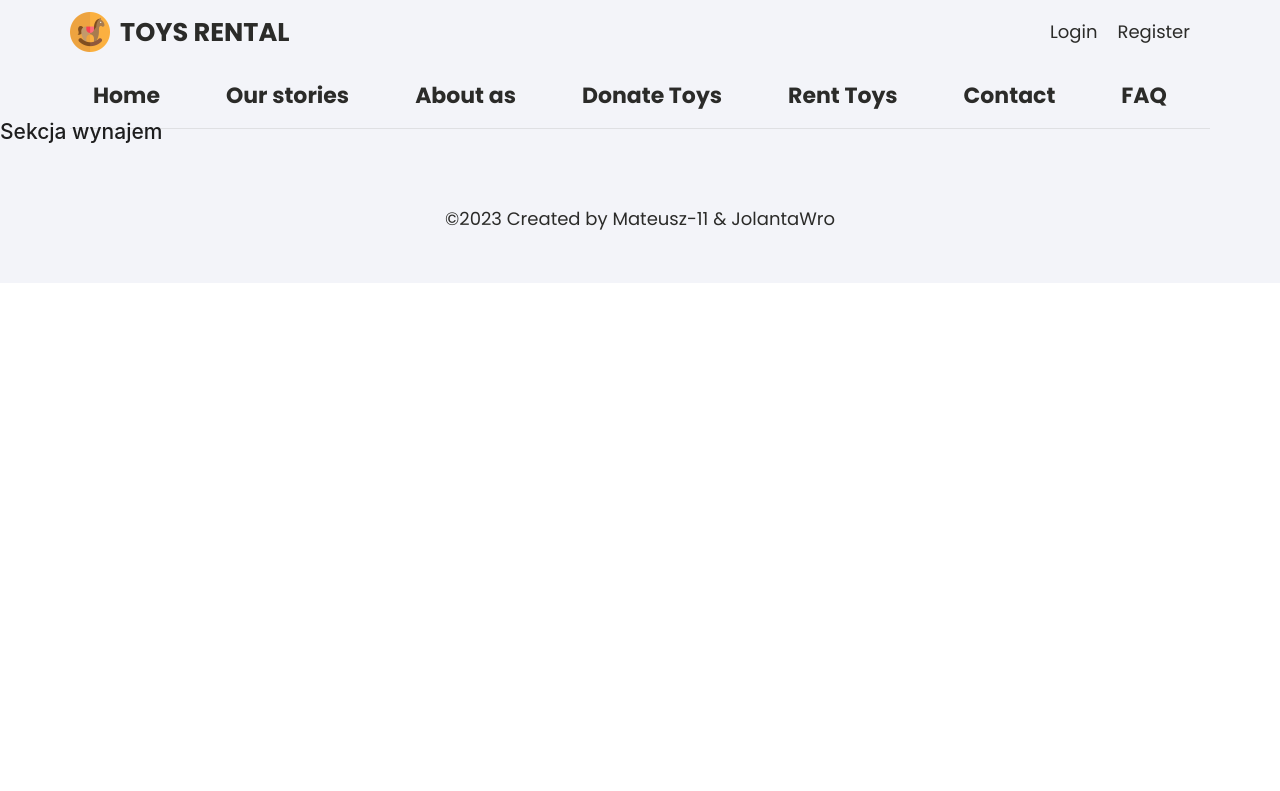
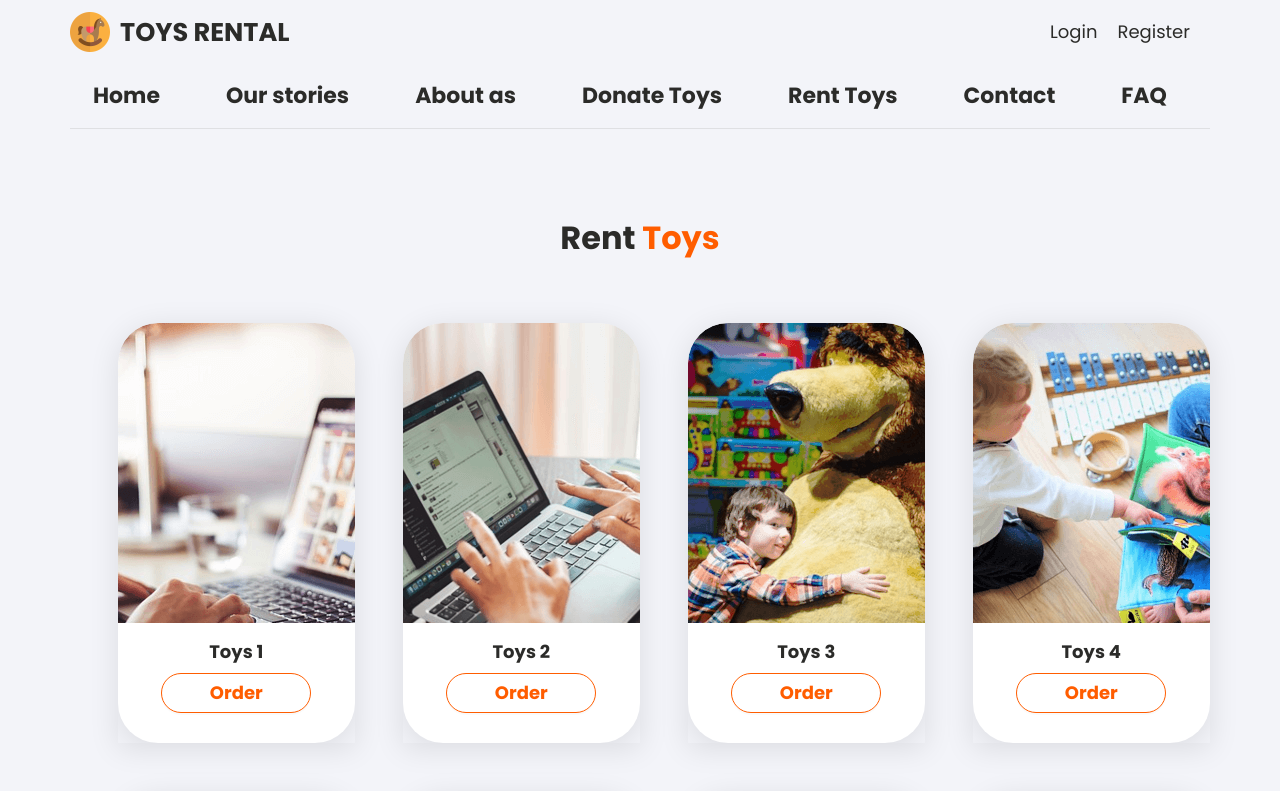
Before and after one commit to JolantaWro/Toys_Rental_App, a React (Create React App) app: page /rental in a window 1280 px wide. Shown: the top 791 px of the page. Built offline with nearby package versions, Linux system fonts and the light colour scheme; no server answers.

Commit message:
to delete

```diff
--- a/src/App.css
+++ b/src/App.css
@@ -179,10 +179,8 @@
 	border: 1px solid var(--second-color);
 	color: var(--third-color);
 	background-color: var(--second-color);
-
-
 }
-.ant-modal .ant-modal-footer .ant-btn+.ant-btn:not(.ant-dropdown-trigger) {
+.ant-modal .ant-modal-footer .ant-btn + .ant-btn:not(.ant-dropdown-trigger) {
 	display: none;
 }
 
@@ -190,11 +188,13 @@
 	color: var(--second-color);
 }
 
-.ant-picker-dropdown .ant-picker-cell-in-view.ant-picker-cell-selected .ant-picker-cell-inner {
+.ant-picker-dropdown
+	.ant-picker-cell-in-view.ant-picker-cell-selected
+	.ant-picker-cell-inner {
 	background-color: var(--second-color);
 }
 
-.ant-result .ant-result-icon  {
+.ant-result .ant-result-icon {
 	display: none;
 }
 
@@ -362,22 +362,20 @@
 	color: var(--main-color);
 }
 
-
-.ant-form-item .ant-form-item-label >label {
+.ant-form-item .ant-form-item-label > label {
 	font-size: var(--font-size--main);
 }
-
 
 .form__item {
 	border-radius: var(--border-radius);
 	border: 1px solid var(--main-color);
 }
 
-.ant-input:focus, .ant-input:hover {
+.ant-input:focus,
+.ant-input:hover {
 	border-radius: var(--border-radius);
 	border: 1px solid var(--main-color);
 }
-
 
 .ant-form button {
 	background-color: var(--third-bg-color);
@@ -394,9 +392,8 @@
 }
 
 .ant-btn-primary:not(:disabled):not(.ant-btn-disabled):hover {
-	background-color:var(--second-color)
+	background-color: var(--second-color);
 }
-
 
 /*  ----------------------------
 
@@ -475,7 +472,9 @@
 	color: var(--second-color);
 }
 
-.ant-picker-dropdown .ant-picker-cell-in-view.ant-picker-cell-today .ant-picker-cell-inner::before {
+.ant-picker-dropdown
+	.ant-picker-cell-in-view.ant-picker-cell-today
+	.ant-picker-cell-inner::before {
 	border: 1px solid var(--second-color);
 }
 
@@ -633,9 +632,10 @@ div.slick-c:not(.slick-current) {
 	margin: 15px 0;
 }
 
-.faq__link, .faq__link:hover {
+.faq__link,
+.faq__link:hover {
 	color: var(--second-color);
-	font-weight:  var(--font-weight--hero);
+	font-weight: var(--font-weight--hero);
 }
 
 /*  ----------------------------
@@ -643,7 +643,6 @@ div.slick-c:not(.slick-current) {
     FOOTER
 
 ----------------------------  */
-
 
 .footer {
 	background: var(--main-bg-color);
@@ -653,3 +652,61 @@ div.slick-c:not(.slick-current) {
 .copyright {
 	font-size: var(--font-size--main);
 }
+
+/*  ----------------------------
+
+    RENTAL TOYS
+
+----------------------------  */
+
+.rentaltoys {
+	/* margin-bottom: 200px; */
+}
+
+.rentaltoys .ant-col {
+	/* background-color: green; */
+	margin-bottom: 50px;
+}
+
+.rentaltoys .rentaltoys__content {
+	border-radius: var(--border-radius) var(--border-radius) 0 0;
+	overflow: hidden;
+	box-shadow: var(--border-shadow);
+}
+
+.rentaltoys .rentaltoys__title {
+	/* background-color: var(--third-bg-color);
+	font-family: var(--font-family-main);
+	font-size: var(--font-size--main);
+	font-weight: var(--font-weight--hero);
+	color: var(--main-color);
+	height: 70px;
+	display: flex;
+	justify-content: center;
+	align-items: center;
+	border-radius: 0 0 var(--border-radius) var(--border-radius); */
+}
+
+.rentaltoys .rentaltoys__content .rentaltoys__img {
+	height: 300px;
+	background-repeat: no-repeat;
+	width: 285px;
+}
+
+.rentaltoys .rentaltoys__content .rentaltoys__title {
+	background-color: var(--third-bg-color);
+	font-family: var(--font-family-main);
+	font-size: var(--font-size--main);
+	font-weight: var(--font-weight--hero);
+	color: var(--main-color);
+	height: 120px;
+	border-radius: 0 0 var(--border-radius) var(--border-radius);
+	display: flex;
+	flex-direction: column;
+	justify-content: center;
+	align-items: center;
+}
+
+.rentaltoys .rentaltoys__content .rentaltoys__btn {
+	margin: 10px 0;
+}
--- a/src/components/Rental.js
+++ b/src/components/Rental.js
@@ -1,11 +1,73 @@
-import React from 'react';
+import React from "react";
+import { Col, Row } from "antd";
+import { Button, Space } from "antd";
+import { toysList } from "../config/dataToys";
 
 const Rental = () => {
-    return (
-        <div>
-            <h2>Sekcja wynajem</h2>
-        </div>
-    );
+	return (
+		<>
+			<div className='container'>
+				<div className='holder'>
+					<h2 className='holder__title'>
+						Rent <span className='holder__title--highlight'>Toys</span>
+					</h2>
+
+					<Row className='rentaltoys'>
+						{toysList.map((product) => (
+							<Col
+								className='rentaltoys__content'
+								key={product.id}
+								xs={{
+									span: 5,
+									offset: 1,
+								}}
+								lg={{
+									span: 5,
+									// offset: 2,
+								}}>
+								<div className='rentaltoys rentaltoys__content'>
+									<div
+										className='rentaltoys  rentaltoys__img'
+										style={{
+											backgroundImage: `url(${product.image})`,
+										}}></div>
+								</div>
+								<div className='rentaltoys rentaltoys__content rentaltoys__title'>
+									<span>{product.title}</span>
+									<Space wrap>
+										<Button className='rentaltoys__btn'>Order</Button>
+									</Space>
+								</div>
+							</Col>
+							// <Col
+							// 	key={product.id}
+							// 	xs={{
+							// 		span: 5,
+							// 		offset: 1,
+							// 	}}
+							// 	lg={{
+							// 		span: 6,
+							// 		offset: 2,
+							// 	}}>
+							// 	<div className=' rentaltoys rentaltoys__content'>
+							// 		<div className='rentaltoys  rentaltoys__image'></div>
+							// 		<h3 className='rentaltoys  rentaltoys__title'>
+							// 			{product.title}
+							// 		</h3>
+							// 		<div className='rentaltoys  rentaltoys__status'>
+							// 			{product.status}
+							// 		</div>
+							// 		<Space wrap>
+							// 			<Button>Order</Button>
+							// 		</Space>
+							// 	</div>
+							// </Col>
+						))}
+					</Row>
+				</div>
+			</div>
+		</>
+	);
 };
 
 export default Rental;
--- /dev/null
+++ b/src/config/dataToys.js
@@ -0,0 +1,51 @@
+import imgstep1 from "../assets/img/step1.png";
+import imgstep2 from "../assets/img/step2.png";
+import imgstep3 from "../assets/img/step3.png";
+import imgstep4 from "../assets/img/step4.png";
+
+export const toysList = [
+	{ id: 1, image: imgstep1, title: "Toys 1", link: "#" },
+	{ id: 2, image: imgstep2, title: "Toys 2", link: "#" },
+	{
+		id: 3,
+		image: imgstep3,
+		title: "Toys 3",
+		link: "#",
+	},
+	{
+		id: 4,
+		image: imgstep4,
+		title: "Toys 4",
+		link: "#",
+	},
+	{
+		id: 5,
+		image: imgstep4,
+		title: "Toys 5",
+		link: "#",
+	},
+	{
+		id: 6,
+		image: imgstep4,
+		title: "Toys 6",
+		link: "#",
+	},
+	{
+		id: 7,
+		image: imgstep4,
+		title: "Toys 7",
+		link: "#",
+	},
+	{
+		id: 8,
+		image: imgstep4,
+		title: "Toys 8",
+		link: "#",
+	},
+	{
+		id: 9,
+		image: imgstep4,
+		title: "Toys 9",
+		link: "#",
+	},
+];
```
Also changed, not shown: 1 other file (tests, documents, lock files or other folders).
